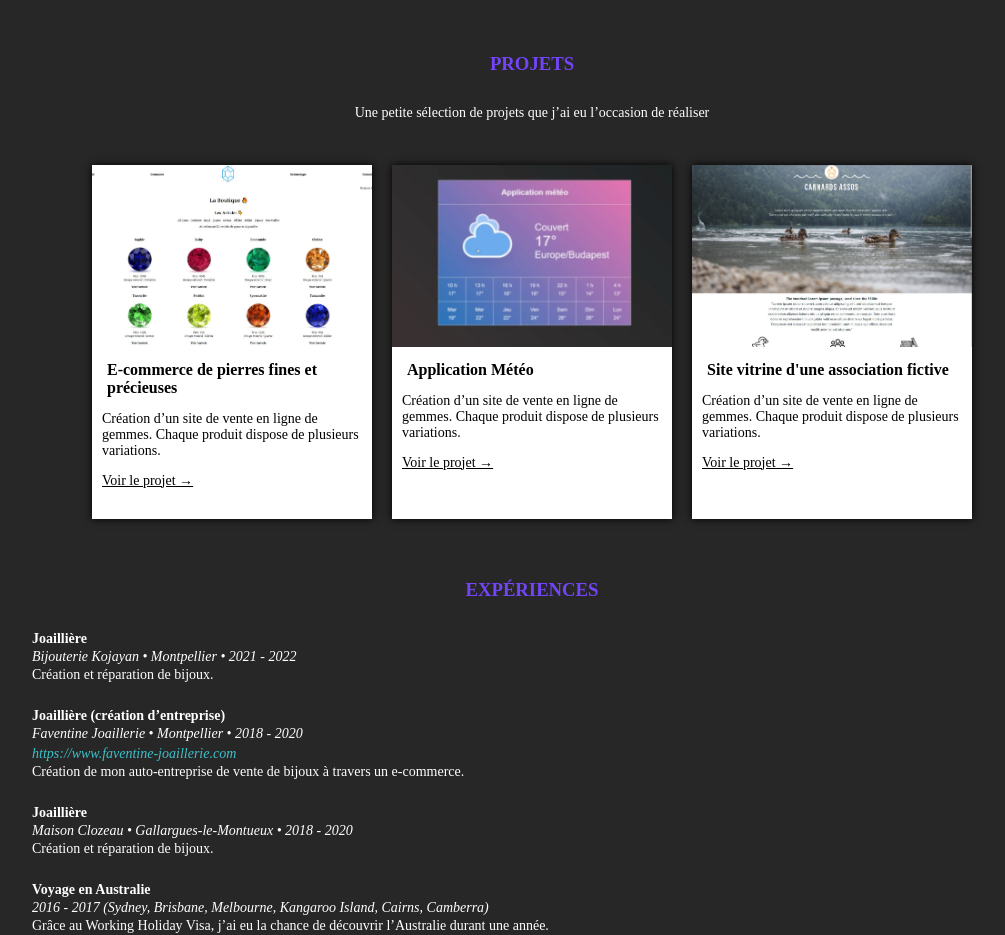
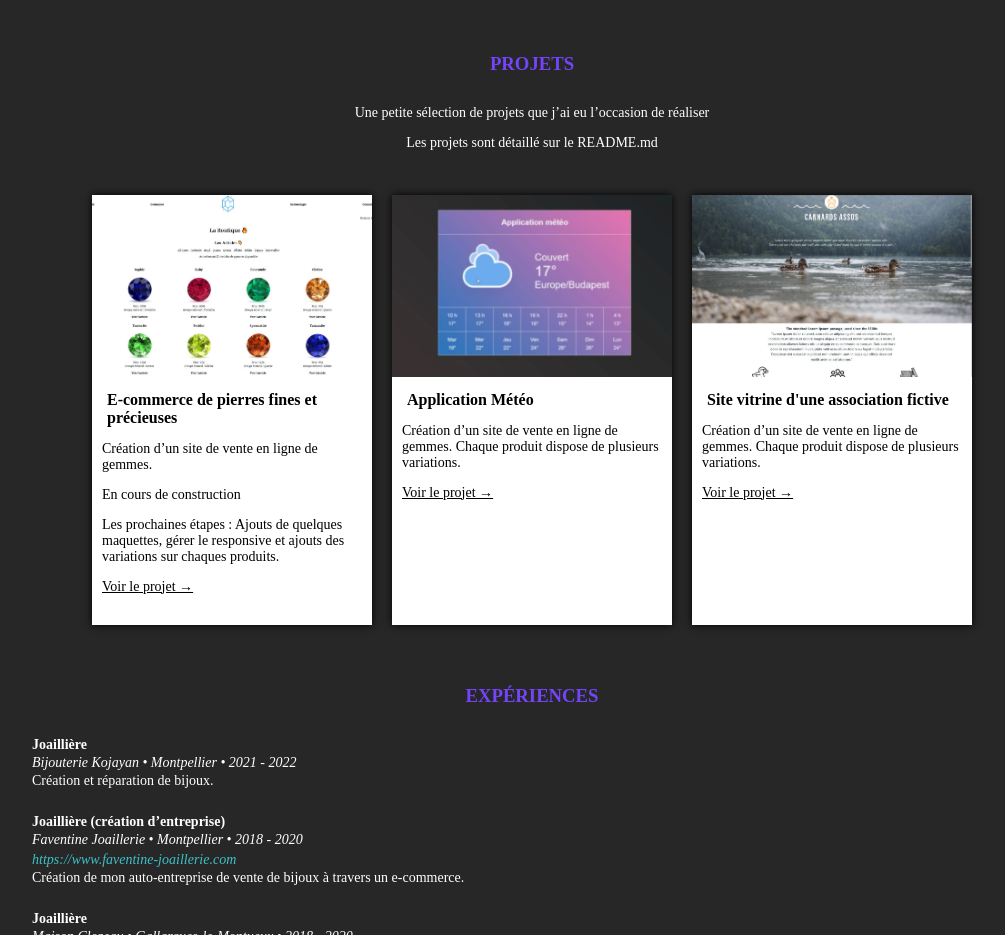
Before and after one commit to Manouzze/portfolio, a website: page index.html in a window 1280 px wide. Shown: the part 1580-2515 px from the top of the page, without its empty margins (108-1113 px from the left). Drawn offline with Linux system fonts and the light colour scheme.

Commit message:
add information for E-Cormmerce

```diff
--- a/index.html
+++ b/index.html
@@ -154,6 +154,7 @@
     <h3>PROJETS</h3>
 
     <p>Une petite sélection de projets que j’ai eu l’occasion de réaliser</p>
+    <p>Les projets sont détaillé sur le README.md </p>
 
 
     <div class="cards">
@@ -165,7 +166,9 @@
 
         <div class="text-container">
           <h5>E-commerce de pierres fines et précieuses</h5>
-          <p>Création d’un site de vente en ligne de gemmes. Chaque produit dispose de plusieurs variations. </p>
+          <p>Création d’un site de vente en ligne de gemmes. </p>
+          <p>En cours de construction</p>
+          <p> Les prochaines étapes : Ajouts de quelques maquettes, gérer le responsive et ajouts des variations sur chaques produits. </p>
           <a target="_blank" href="
           https://manouzze.pythonanywhere.com">Voir le projet →</a>
         </div>
```
